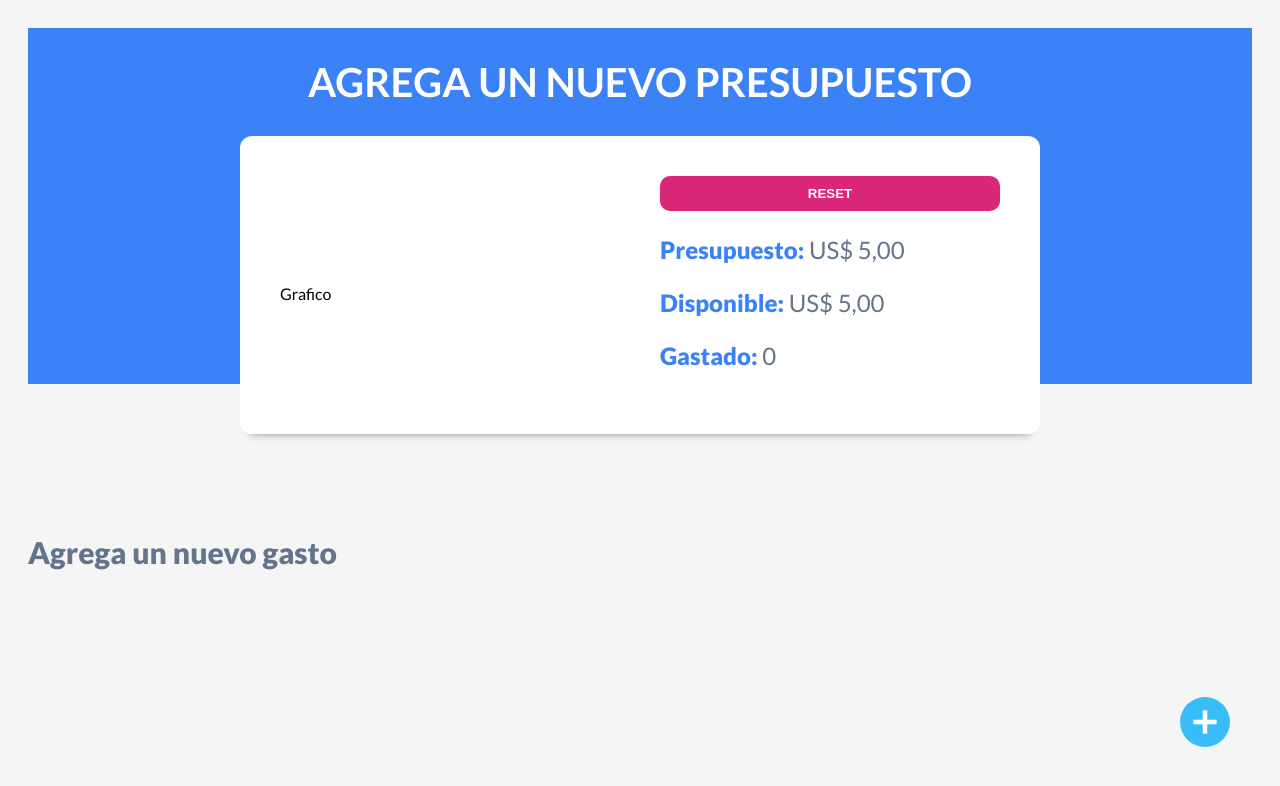
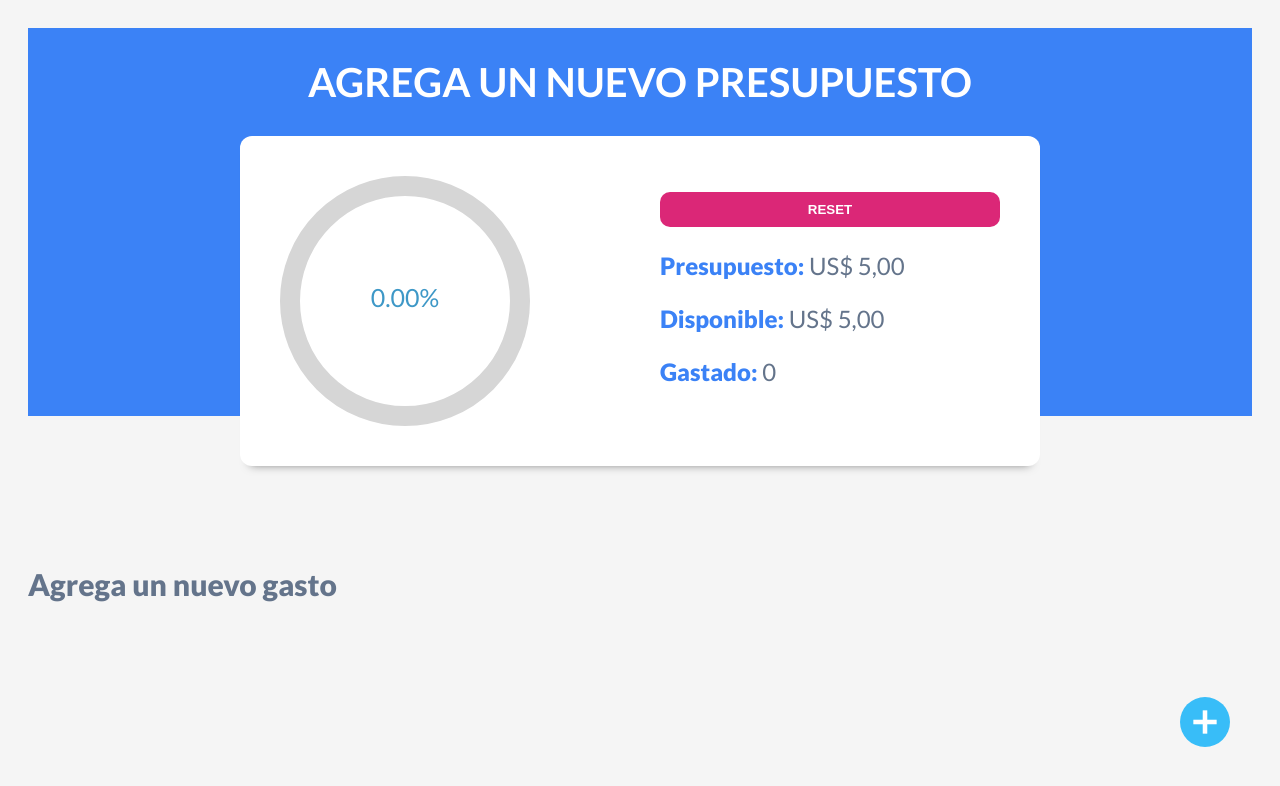
Before and after one commit to benjabenjabenja/presupuesto-app, a React (Vite) app: page / in a window 1280 px wide. Both pictures are taken after typing "5" into the empty fields and a click on the input "Agregar". Shown: the top 786 px of the page. Built offline with nearby package versions, Linux system fonts and the light colour scheme.

Commit message:
agregado de grafica (progressbar)

```diff
--- a/package.json
+++ b/package.json
@@ -11,6 +11,7 @@
   },
   "dependencies": {
     "react": "^18.2.0",
+    "react-circular-progressbar": "^2.1.0",
     "react-dom": "^18.2.0",
     "react-swipeable-list": "^1.9.3"
   },
--- a/src/App.jsx
+++ b/src/App.jsx
@@ -37,6 +37,8 @@ function App() {
 				setReset(false);
 				setEditarGasto({});
 				setModal(false);
+
+				localStorage.clear();
 			}
 		}, [reset]
 	);
--- a/src/components/ControlPresupuesto.jsx
+++ b/src/components/ControlPresupuesto.jsx
@@ -1,15 +1,23 @@
 /* eslint-disable react/prop-types */
 import { useEffect, useState } from "react";
 import Item from "./Item";
+import { CircularProgressbar } from 'react-circular-progressbar';
+import 'react-circular-progressbar/dist/styles.css';
 
 function ControlPresupuesto({ total, presupuesto, setReset }) {
     const [disponible, setDisponible] = useState(0);
     const [gastado, setGastado] = useState(0);
 
+    const [porcentaje, setPorcentaje] = useState(30);
+
     useEffect(
         () => {
             const reduce = total.reduce((acc, value) => +value.presupuesto + +acc, 0);
             const t_disponible = +presupuesto - +reduce;
+
+            const update_porcentaje = (((+presupuesto - t_disponible) / +presupuesto) * 100).toFixed(2);
+            setPorcentaje(update_porcentaje);
+
             setGastado(reduce);
             setDisponible(t_disponible);
         }, [presupuesto, total]
@@ -32,7 +40,9 @@ function ControlPresupuesto({ total, presupuesto, setReset }) {
     return (
         <div className="contenedor-presupuesto contenedor sombra dos-columnas">
             <div>
-                <p>Grafico</p>
+                <CircularProgressbar
+                    value={porcentaje} text={`${porcentaje}%`}
+                />
             </div>
             <div className="contenido-presupuesto">
                 <button onClick={handleReset} className="reset-app">
```
Also changed, not shown: 1 other file (tests, documents, lock files or other folders).
